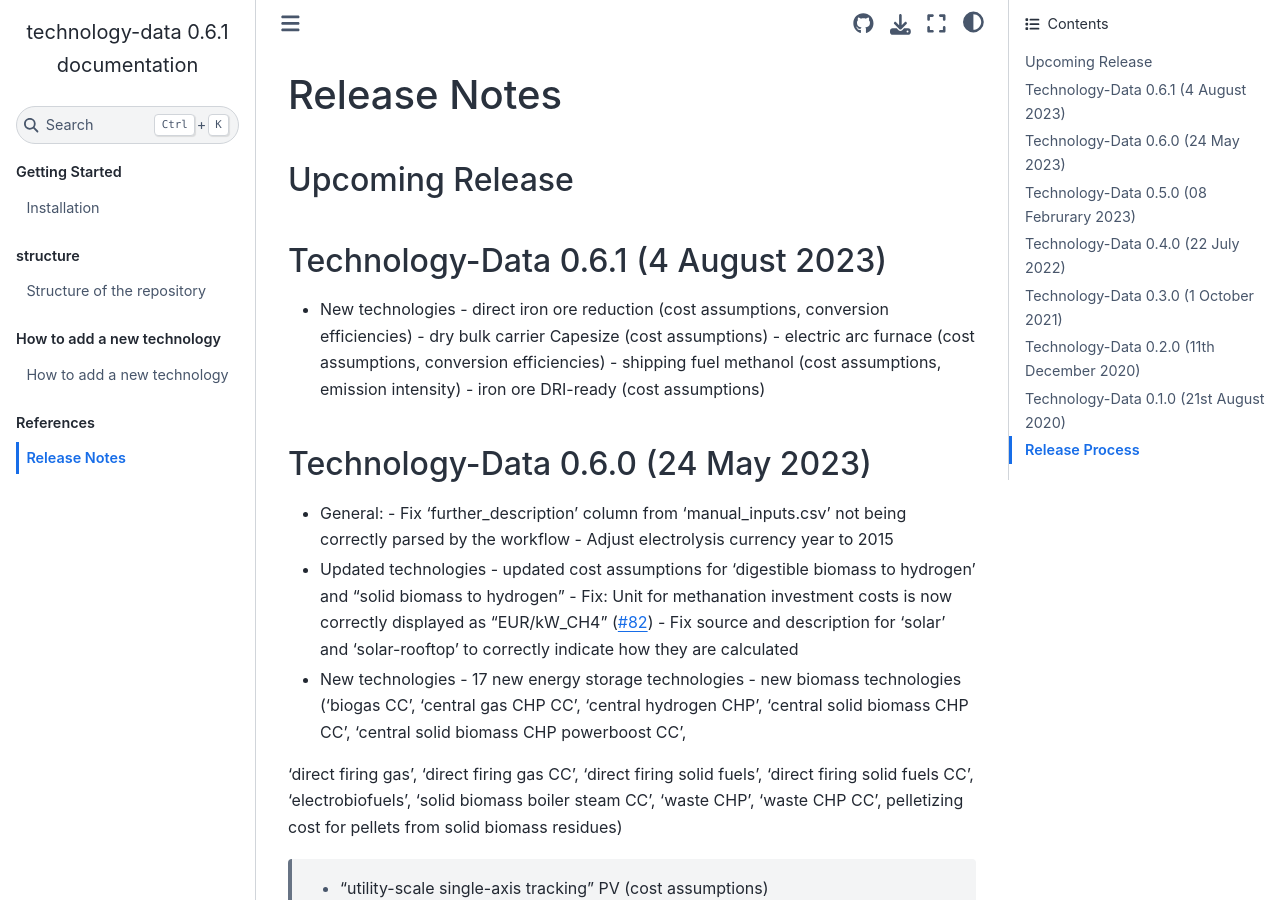
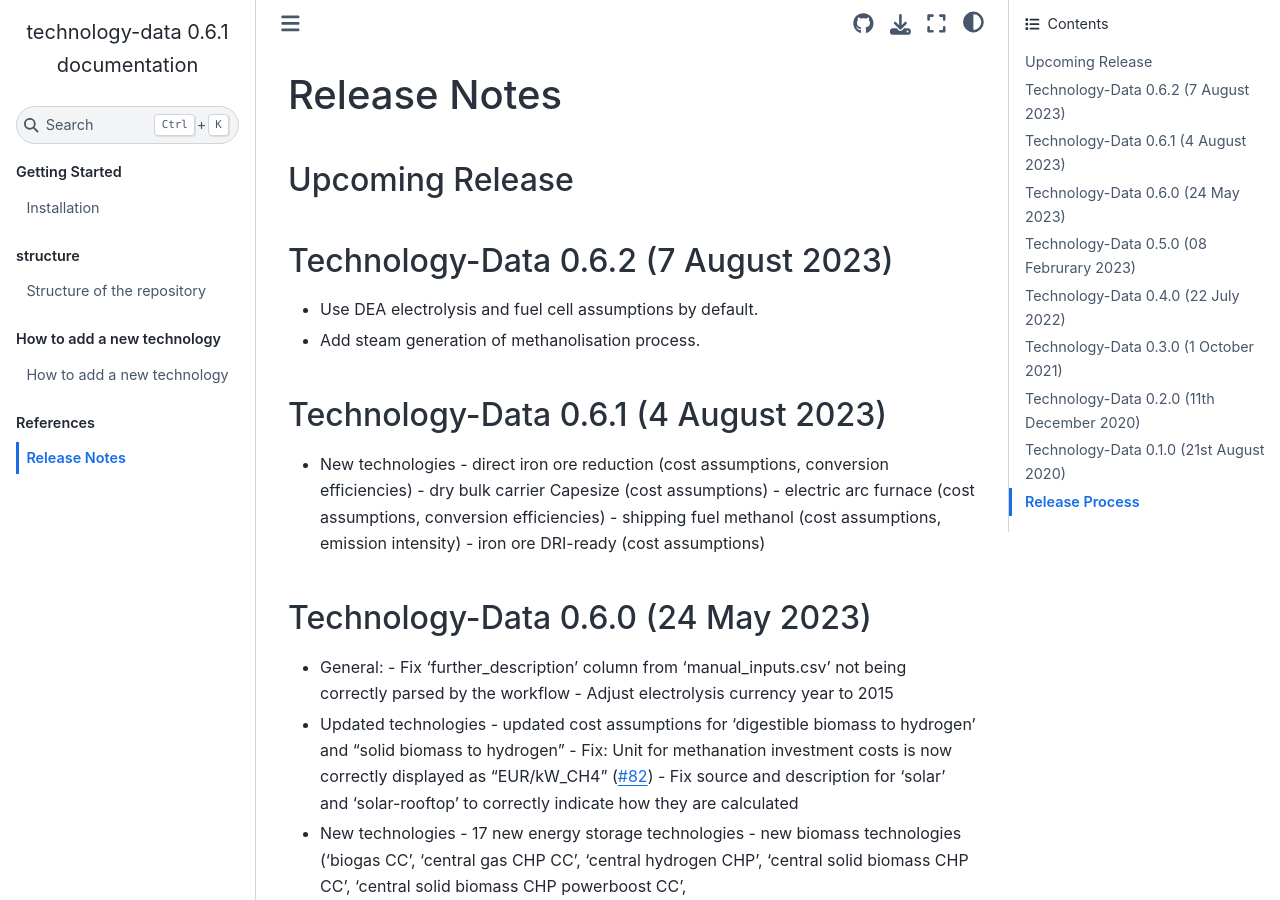
Before and after one commit to PyPSA/technology-data, a Sphinx documentation site: the page built from docs/release_notes.rst, in a window 1280 px wide and 900 px high. Built offline with Sphinx 7.4.7 and the Sphinx Book theme 1.1.4, drawn with Linux system fonts in a browser that asks for light colours.

Commit message:
add methanolisation waste heat, use DEA for electrolysis & fuel cell

```diff
--- a/config.yaml
+++ b/config.yaml
@@ -1,4 +1,4 @@
-version: 0.4.0
+version: 0.6.1
 
 # considered years for output data
 years : [2020, 2025, 2030, 2035, 2040, 2045, 2050]
@@ -18,7 +18,7 @@ solar_utility_from_vartiaien : false
 solar_rooftop_from_etip : false
 
 energy_storage_database:
-    h2_from_budischak: true  # add fuel cell/electrolysis efficiencies from Budischak (DEA assumptions very conservative)
+    h2_from_budischak: false  # add fuel cell/electrolysis efficiencies from Budischak (DEA assumptions very conservative)
     ewg_home_battery: true  # add home battery data derived from DEA data and EWG study
     pnnl_energy_storage:
         add_data: true  # add storage data mainly from PNNL
--- a/docs/release_notes.rst
+++ b/docs/release_notes.rst
@@ -4,6 +4,13 @@ Release Notes
 
 Upcoming Release
 ================
+
+Technology-Data 0.6.2 (7 August 2023)
+=====================================
+
+* Use DEA electrolysis and fuel cell assumptions by default.
+
+* Add steam generation of methanolisation process.
 
 Technology-Data 0.6.1 (4 August 2023)
 ===========================================
```
Also changed, not shown: 8 other files.
